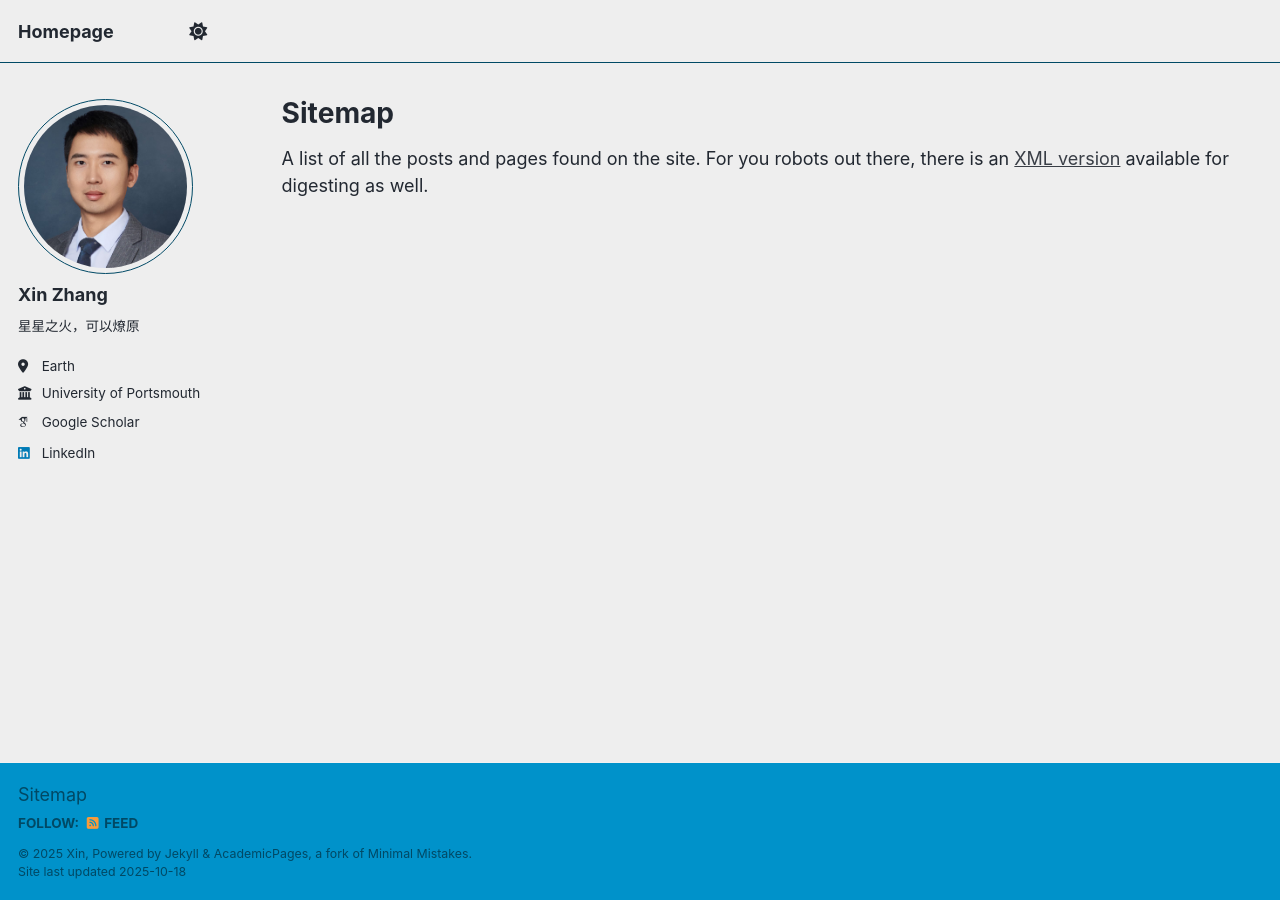
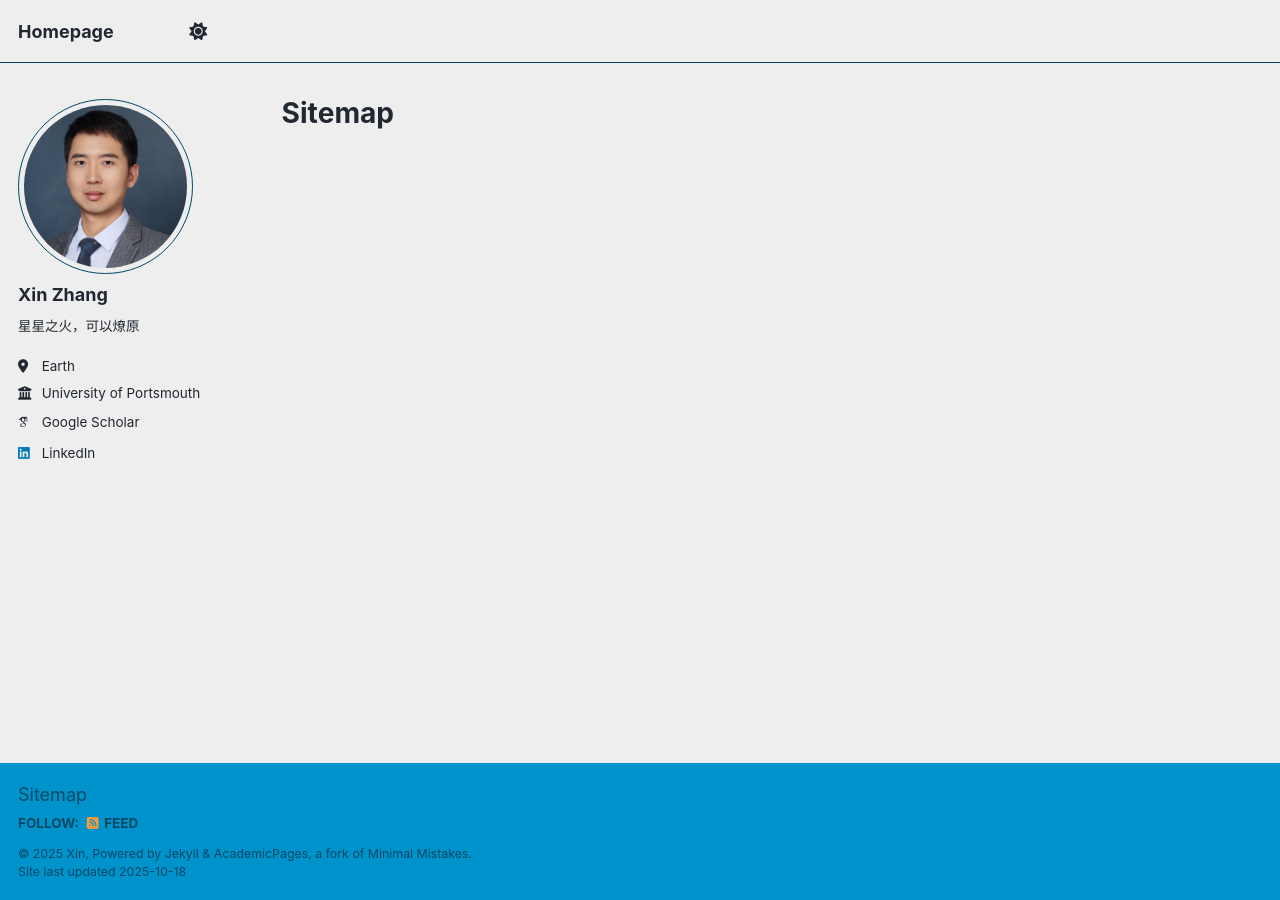
Before and after one commit to Mansion-ZX/Mansion-ZX.github.io, a Jekyll site: the page built from _pages/sitemap.md, in a window 1280 px wide. Built offline with Jekyll 4.4.1, drawn with Linux system fonts in a browser that asks for light colours; some web fonts are replaced; a script that is not in the unit is left out.

Commit message:
Update sitemap.md

```diff
--- a/_pages/sitemap.md
+++ b/_pages/sitemap.md
@@ -4,7 +4,3 @@
 permalink: /sitemap/
 author_profile: true
 ---
-
-{% include base_path %}
-
-A list of all the posts and pages found on the site. For you robots out there, there is an [XML version]({{ base_path }}/sitemap.xml) available for digesting as well.
```
